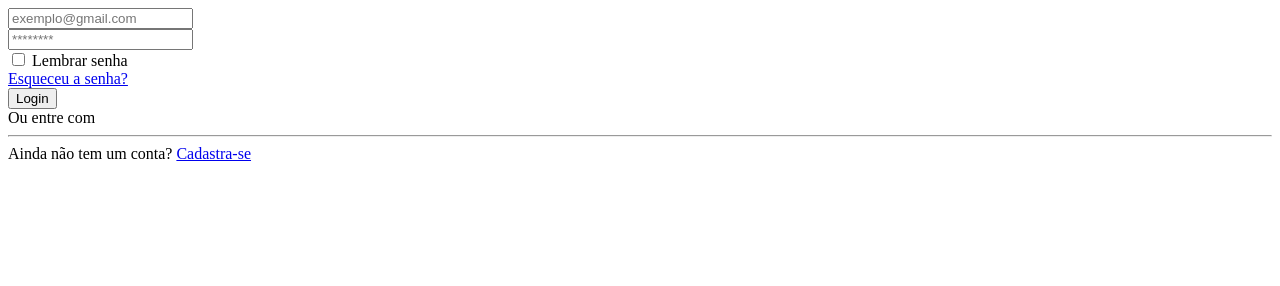
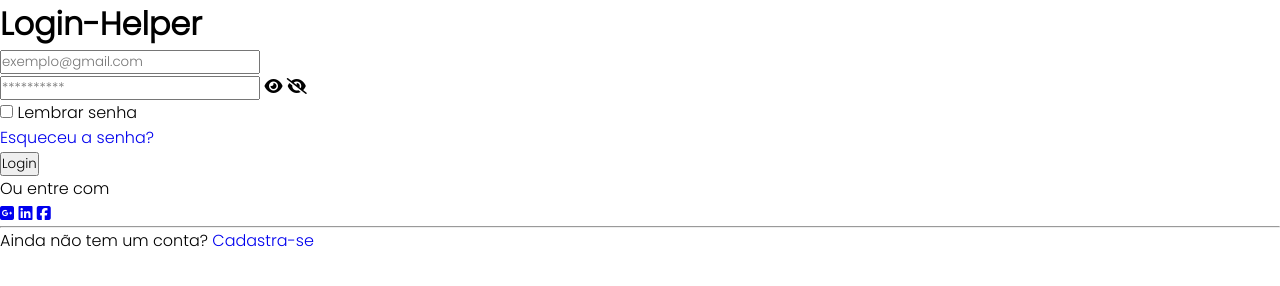
Before and after one commit to kamissales/login, a plain HTML site: page index.html in a window 1280 px wide. Drawn offline with Linux system fonts and the light colour scheme.

Commit message:
StyleSheet em andamento

```diff
--- a/css/style.css
+++ b/css/style.css
@@ -0,0 +1,10 @@
+*{
+    margin: 0;
+    padding: 0;
+    box-sizing: border-box;
+    font-family: 'Poppins', sans-serif;
+    text-decoration: none;
+}
+body{
+
+}
--- a/index.html
+++ b/index.html
@@ -22,6 +22,8 @@
     <header>
 
     </header>
+    <h1>Login-Helper
+    </h1>
 
     <main>
         <form>
@@ -30,9 +32,9 @@
                 <input type="email" placeholder="exemplo@gmail.com">
 
                 <div class="password-container">
-                    <input type="password" id="field-password" placeholder="********">
-                    <i></i>
-                    <i></i>
+                    <input type="password" placeholder="**********">
+                    <i class="fa-solid fa-eye"></i>
+                    <i class="fa-solid fa-eye-slash"></i>
                 </div>
             </section>
 
@@ -50,10 +52,11 @@
             <section class="links-container">
                 <span>Ou entre com</span>
                 <aside>
-
-                    <a href="#"></a>
-                    <a href="#"></a>
-                    <a href="#"></a>
+                    <a
+                        href="https://accounts.google.com/v3/signin/identifier?dsh=S-955876874%3A1661799173135149&continue=https%3A%2F%2Fmail.google.com%2Fmail%2Fu%2F0%2F&emr=1&followup=https%3A%2F%2Fmail.google.com%2Fmail%2Fu%2F0%2F&osid=1&passive=1209600&service=mail&flowName=GlifWebSignIn&flowEntry=ServiceLogin&ifkv=AQN2RmVAkOX6lc2c-nx8aCvUy7waIXjg0QMIc04vLdVEjiuE92SGEY7PJlzxWfW6rmJNPuFrz7ZM"><i
+                            class="fa-brands fa-square-google-plus"></i></a>
+                    <a href="https://www.linkedin.com/home"><i class="fa-brands fa-linkedin"></i></a>
+                    <a href="https://pt-br.facebook.com"><i class="fa-brands fa-square-facebook"></i></a>
                 </aside>
             </section>
 
```
